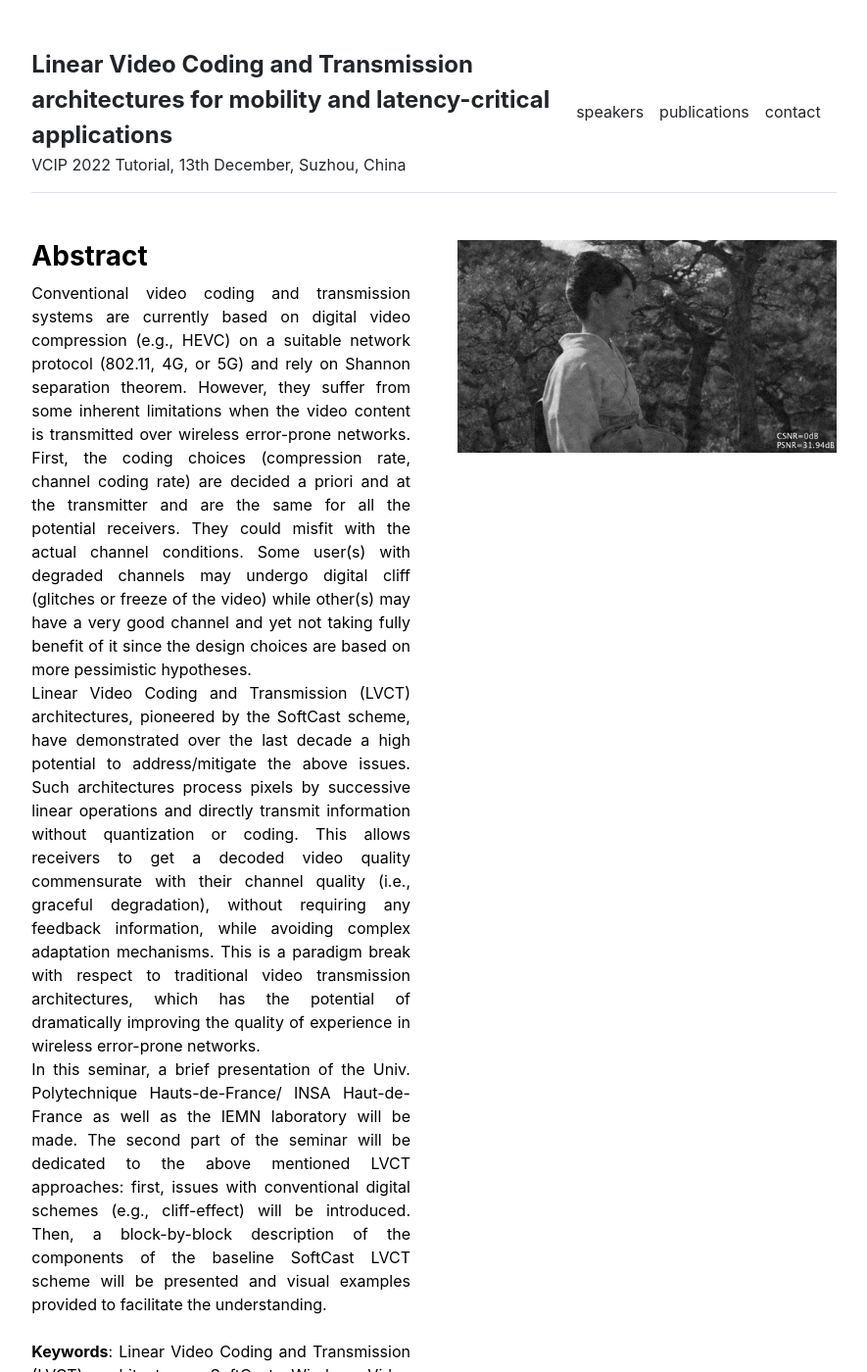
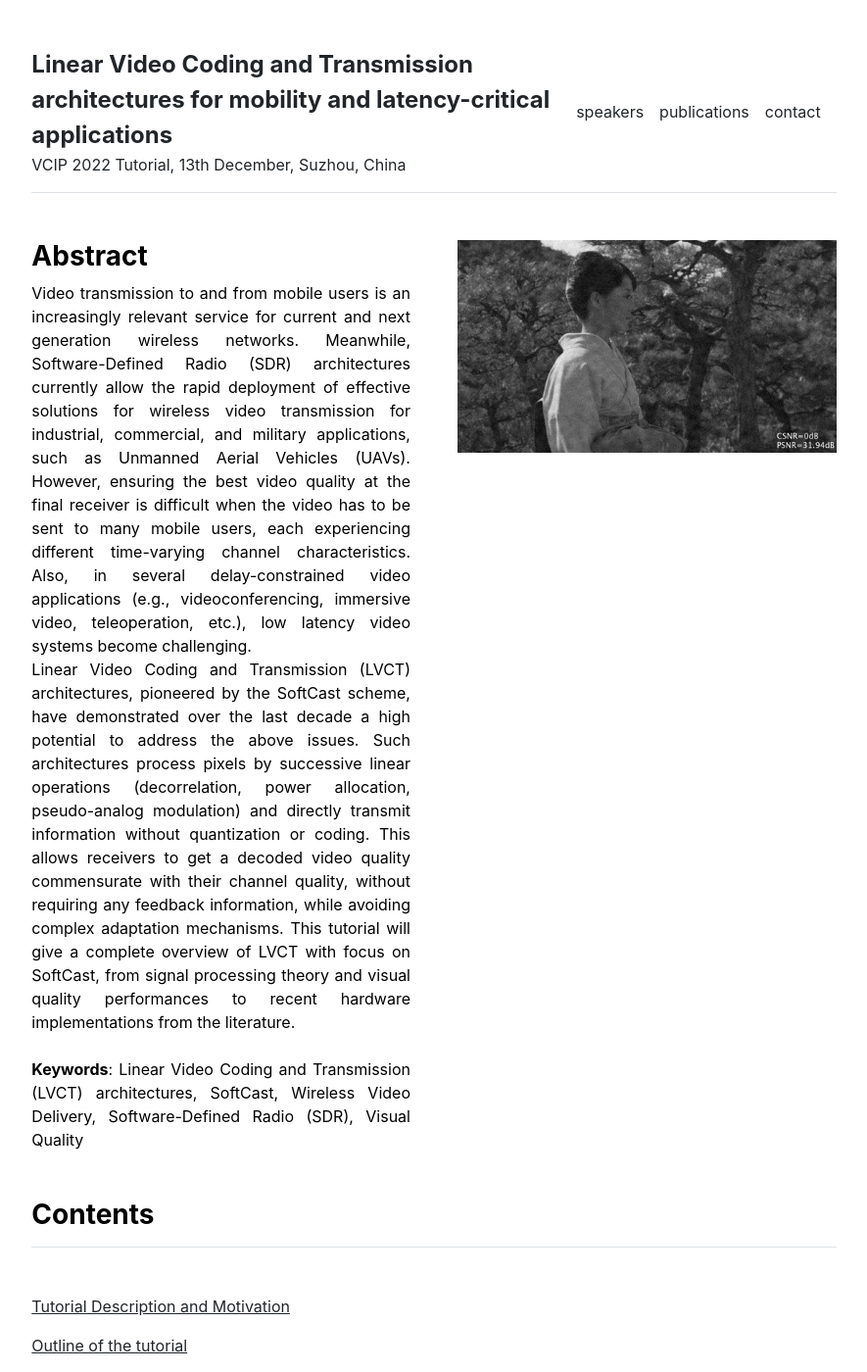
Before and after one commit to XiaYi59/LVCT, a Jekyll site: the page built from index.md, in a window 1280 px wide and 1400 px high. Shown: the whole window at 98% size, without its empty margins (197-1082 px from the left). Built offline with Jekyll 4.4.1, drawn with Linux system fonts in a browser that asks for light colours; some of the changed text lies outside the part shown.

Commit message:
Update index.md

```diff
--- a/index.md
+++ b/index.md
@@ -3,12 +3,9 @@ layout: home
 title: "Home"
 ---
 <div style="text-align: justify">
-Conventional video coding and transmission systems are currently based on digital video compression (e.g., HEVC) on a suitable network protocol (802.11, 4G, or 5G) and rely on Shannon separation theorem. However, they suffer from some inherent limitations when the video content is transmitted over wireless error-prone networks. First, the coding choices (compression rate, channel coding rate) are decided a priori and at the transmitter and are the same for all the potential receivers. They could misfit with the actual channel conditions. Some user(s) with degraded channels may undergo digital cliff (glitches or freeze of the video) while other(s) may have a very good channel and yet not taking fully benefit of it since the design choices are based on more pessimistic hypotheses.<br>
-
-Linear Video Coding and Transmission (LVCT) architectures, pioneered by the SoftCast scheme, have demonstrated over the last decade a high potential to address/mitigate the above issues. Such architectures process pixels by successive linear operations and directly transmit information without quantization or coding. This allows receivers to get a decoded video quality commensurate with their channel quality (i.e., graceful degradation), without requiring any feedback information, while avoiding complex adaptation mechanisms. This is a paradigm break with respect to traditional video transmission architectures, which has the potential of dramatically improving the quality of experience in wireless error-prone networks.<br>
-
-In this seminar, a brief presentation of the Univ. Polytechnique Hauts-de-France/ INSA Haut-de-France as well as the IEMN laboratory will be made. The second part of the seminar will be dedicated to the above mentioned LVCT approaches: first, issues with conventional digital schemes (e.g., cliff-effect) will be introduced. Then, a block-by-block description of the components of the baseline SoftCast LVCT scheme will be presented and visual examples provided to facilitate the understanding.<br>
+Video transmission to and from mobile users is an increasingly relevant service for current and next generation wireless networks. Meanwhile, Software-Defined Radio (SDR) architectures currently allow the rapid deployment of effective solutions for wireless video transmission for industrial, commercial, and military applications, such as Unmanned Aerial Vehicles (UAVs). However, ensuring the best video quality at the final receiver is difficult when the video has to be sent to many mobile users, each experiencing different time-varying channel characteristics. Also, in several delay-constrained video applications (e.g., videoconferencing, immersive video, teleoperation, etc.), low latency video systems become challenging. <br>
+ Linear Video Coding and Transmission (LVCT) architectures, pioneered by the SoftCast scheme, have demonstrated over the last decade a high potential to address the above issues. Such architectures process pixels by successive linear operations (decorrelation, power allocation, pseudo-analog modulation) and directly transmit information without quantization or coding. This allows receivers to get a decoded video quality commensurate with their channel quality, without requiring any feedback information, while avoiding complex adaptation mechanisms. This tutorial will give a complete overview of LVCT with focus on SoftCast, from signal processing theory and visual quality performances to recent hardware implementations from the literature.<br>
 <br>
-<strong>Keywords</strong>: Linear Video Coding and Transmission (LVCT) architectures, SoftCast, Wireless Video Delivery, Visual Quality
+<strong>Keywords</strong>: Linear Video Coding and Transmission (LVCT) architectures, SoftCast, Wireless Video Delivery, Software-Defined Radio (SDR), Visual Quality
 
 </div>
```
